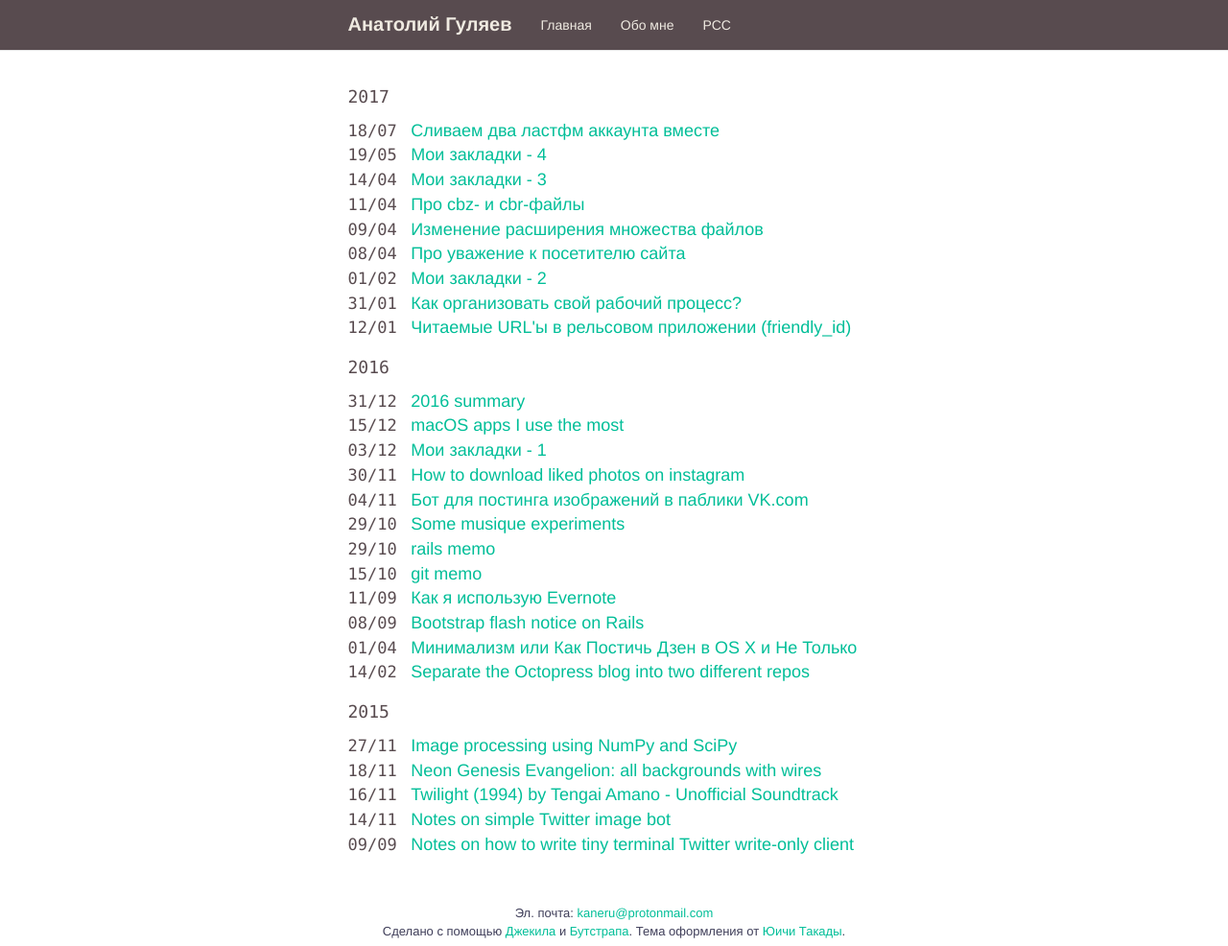
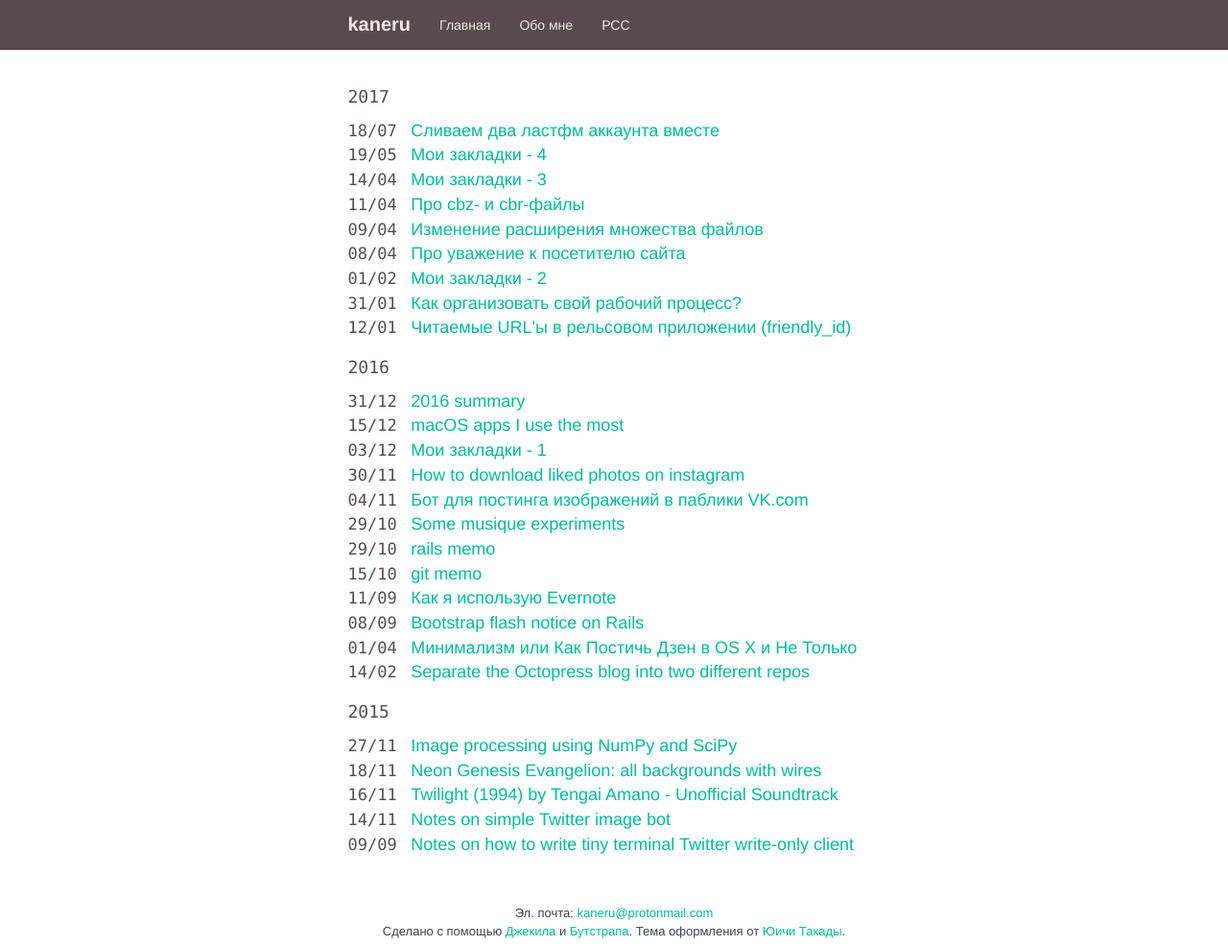
Before and after one commit to kaneru/kaneru.github.io, a Jekyll site: the page built from index.html, in a window 1280 px wide. Shown: the whole page at 96% size. Built offline with Jekyll 4.4.1, drawn with Linux system fonts in a browser that asks for light colours; nearby versions of some CDN libraries.

Commit message:
Change site title

```diff
--- a/_config.yml
+++ b/_config.yml
@@ -1,4 +1,4 @@
-title: 'Анатолий Гуляев'
+title: 'kaneru'
 author: 'Анатолий Гуляев'
 description: > # this means to ignore newlines until "note:"
   Blog of some
```
